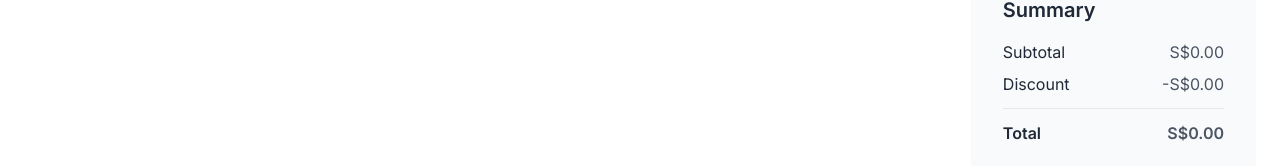
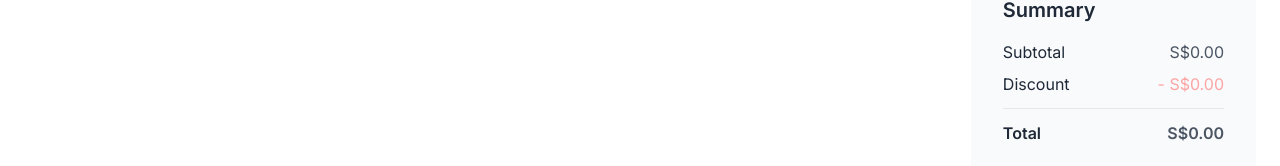
Before and after one commit to fanghsienli/e-commence, a Next.js app: page /cart in a window 1280 px wide. Shown: the part 193-359 px from the top of the page. Built offline with nearby package versions, Linux system fonts and the light colour scheme.

Commit message:
feat: fix discount price

```diff
--- a/src/app/cart/page.tsx
+++ b/src/app/cart/page.tsx
@@ -100,14 +100,14 @@ export default function Cart() {
                       <div className="flex  justify-between space-x-8 items-start w-full">
                         <div className="flex flex-col">
                           <p className="text-base xl:text-lg leading-6">
-                            {`S$${price}`}
+                            {`S$${(
+                              (price * (100 - discountPercentage)) /
+                              100
+                            ).toFixed(2)}`}
                           </p>
                           <p className="text-base xl:text-lg leading-6">
                             <span className="text-red-300 line-through">
-                              {`S$${(
-                                (price * (100 - discountPercentage)) /
-                                100
-                              ).toFixed(2)}`}
+                              {`S$${price.toFixed(2)}`}
                             </span>
                           </p>
                         </div>
@@ -162,13 +162,12 @@ export default function Cart() {
               </div>
               <div className="flex justify-between items-center w-full">
                 <p className="text-base leading-4 text-gray-800">Discount</p>
-                <p className="text-base leading-4 text-gray-600">
-                  -
-                  {`S$${(
+                <p className="text-base leading-4 text-red-300">
+                  {`- S$${(
                     getTotalOriginalPrice() - getTotalDiscountedPrice()
                   ).toFixed(2)}`}
                   {getTotalOriginalPrice() !== 0
-                    ? `(-${(
+                    ? `(- ${(
                         (1 -
                           getTotalDiscountedPrice() / getTotalOriginalPrice()) *
                         100
```
